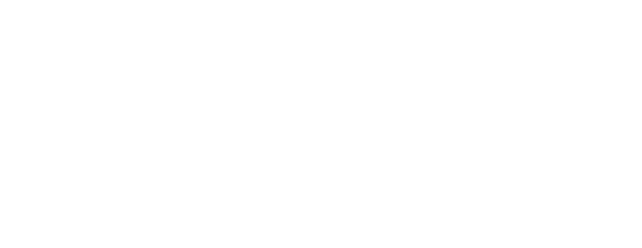
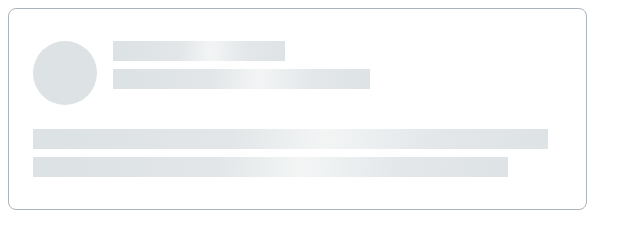
Before and after one commit to js-tasks-ru/htmlcss-20220414_elizaveta3, a website: page 04-lection2/02-skeleton/index.html in a window 1280 px wide. Shown: the whole page, without its empty margins (0-642 px from the left). Drawn offline with Linux system fonts and the light colour scheme.

Commit message:
add homework-skeleton

```diff
--- a/04-lection2/02-skeleton/index.html
+++ b/04-lection2/02-skeleton/index.html
@@ -1,11 +1,27 @@
 <!DOCTYPE html>
 <!-- Страница со скелетоном -->
 <html lang="ru">
+
 <head>
     <link rel="stylesheet" href="../../assets/css/main.css">
     <link rel="stylesheet" href="./skeleton.css">
 </head>
+
 <body>
+    <div class="skeleton">
+        <div class="skeleton__top">
+            <div class="skeleton__circle"></div>
+            <div class="skeleton__top-rows">
+                <div class="skeleton__row skeleton_first_full_width"></div>
+                <div class="skeleton__row skeleton_second_full_width"></div>
+            </div>
+        </div>
+        <div class="skeleton__bottom">
+            <div class="skeleton__row skeleton_third_full_width"></div>
+            <div class="skeleton__row skeleton_fourth_full_width"></div>
+        </div>
+    </div>
 
 </body>
+
 </html>
--- a/04-lection2/02-skeleton/skeleton.css
+++ b/04-lection2/02-skeleton/skeleton.css
@@ -0,0 +1,55 @@
+.skeleton{
+    padding: 32px 40px 32px 24px;
+    display: flex;
+    flex-direction: column;
+    max-width: 579px;
+    border: 1px solid var(--grey-3);
+    border-radius: 8px;
+}
+
+.skeleton__top{
+    display: flex;
+    flex-wrap: wrap;
+    margin-bottom: 24px;
+}
+
+.skeleton__top-rows{
+    display: flex;
+    flex-direction: column;
+}
+
+.skeleton__circle{
+    width: 64px;
+    height: 64px;
+    border-radius: 50%;
+    background-color: var(--grey-2);
+    margin-right: 16px;
+}
+
+.skeleton__row{
+    background: var(--grey-skeleton);
+    height: 20px;
+}
+
+.skeleton_first_full_width{
+    width: 172px;
+    margin-bottom: 8px;
+}
+
+.skeleton_second_full_width{
+    width: 257px;
+}
+
+.skeleton_third_full_width{
+    width: 515px;
+    margin-bottom: 8px;
+}
+
+.skeleton_fourth_full_width{
+    width: 475px;
+}
+
+.skeleton__bottom{
+    display: flex;
+    flex-direction: column;
+}
--- a/assets/css/main.css
+++ b/assets/css/main.css
@@ -17,6 +17,7 @@
     --grey-2: #DDE2E5;
     --grey-3: #ACB5BD;
     --grey-4: #495057;
+    --grey-skeleton: linear-gradient(92.51deg, #DDE2E5 6.44%, #E2E6E8 38.47%, #F3F5F5 56.48%, #E3E7EA 77.5%, #DDE2E5 102.52%);
 
     --error: var(--red);
     --success: var(--blue);
```
Lines whose indentation alone changed are shown as unchanged.
